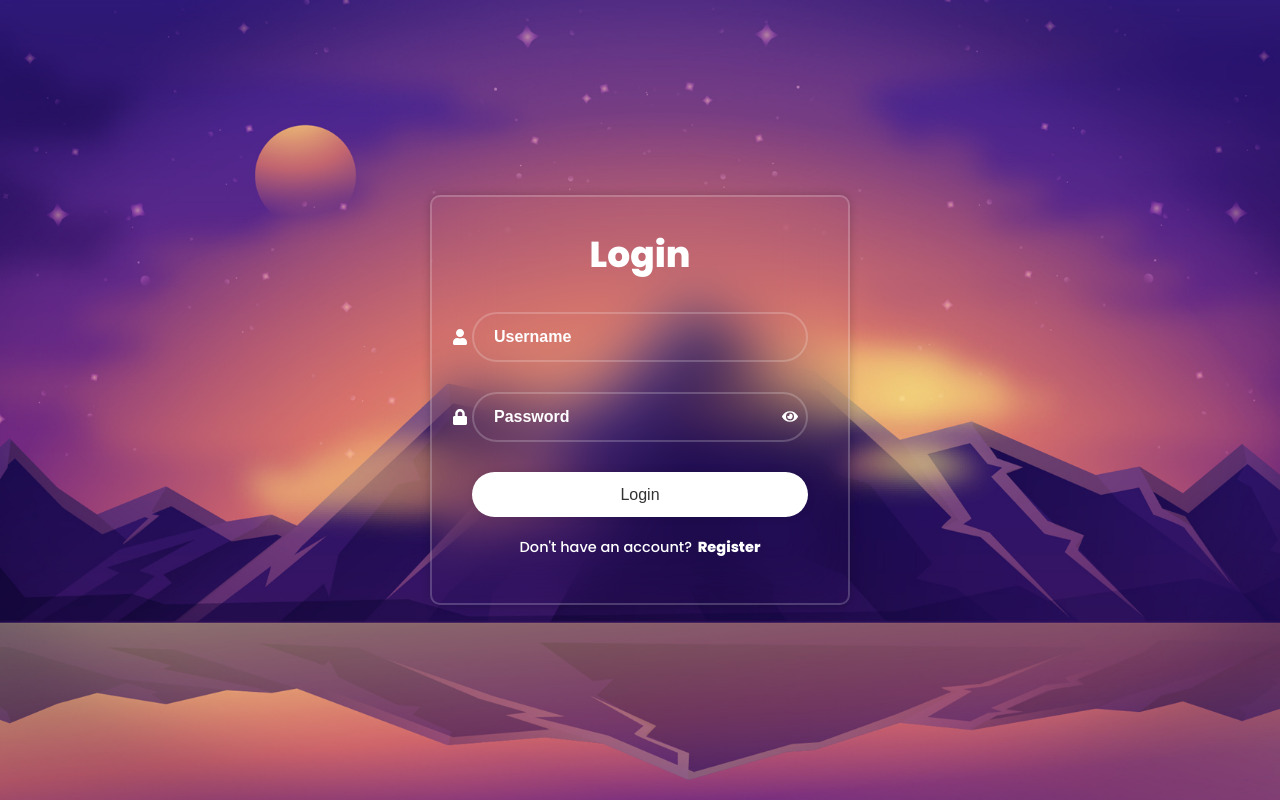
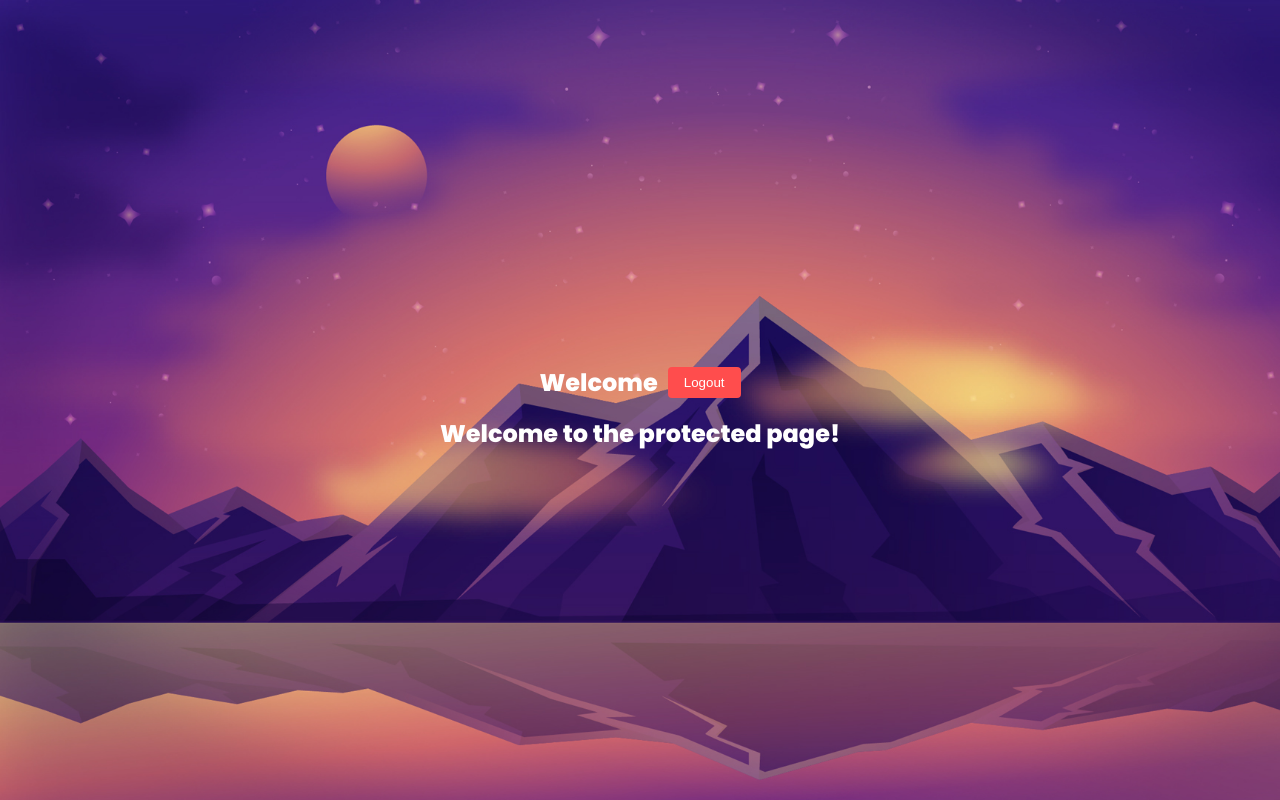
Before and after one commit to Endriti006/Movie-Library, a React (Create React App) app in the folder frontend/movie-library/: page /protected in a window 1280 px wide. Built offline with nearby package versions, Linux system fonts and the light colour scheme; sample sign-in values are in the browser's storage.

Commit message:
LogOutButton

```diff
--- a/frontend/movie-library/package.json
+++ b/frontend/movie-library/package.json
@@ -11,6 +11,7 @@
     "react": "^18.0.0",
     "react-dom": "^18.0.0",
     "react-icons": "^5.4.0",
+    "react-router-dom": "^7.0.2",
     "react-scripts": "5.0.1",
     "web-vitals": "^2.1.0"
   },
--- a/frontend/movie-library/src/App.js
+++ b/frontend/movie-library/src/App.js
@@ -1,12 +1,24 @@
-import React from 'react';
-import LoginForm from './Components/LoginForm/LoginForm';
+// App.js
+import React from "react";
+import { BrowserRouter as Router, Routes, Route, Navigate } from "react-router-dom";
+import LoginForm from "./Components/LoginForm/LoginForm";
+import ProtectedPage from "../src/Components/ProtectedPage";
 
-function App() {
-  return (
-    <div>
-      <LoginForm />
-    </div>
-  );
-}
+const App = () => {
+    const isAuthenticated = !!localStorage.getItem("token");
+
+    return (
+        <Router>
+            <Routes>
+                <Route path="/login" element={<LoginForm />} />
+                <Route
+                    path="/protected"
+                    element={isAuthenticated ? <ProtectedPage /> : <Navigate to="/login" />}
+                />
+                <Route path="*" element={<Navigate to="/login" />} />
+            </Routes>
+        </Router>
+    );
+};
 
 export default App;
--- a/frontend/movie-library/src/Components/LoginForm/LoginForm.jsx
+++ b/frontend/movie-library/src/Components/LoginForm/LoginForm.jsx
@@ -1,4 +1,5 @@
 import React, { useState } from "react";
+import { useNavigate } from "react-router-dom";
 import './LoginForm.css';
 import { FaUser, FaLock, FaEye, FaEyeSlash } from "react-icons/fa";
 import api from "../../api";
@@ -7,6 +8,7 @@ const LoginForm = () => {
     const [showPassword, setShowPassword] = useState({ password: false, confirmPassword: false });
     const [isRegister, setIsRegister] = useState(false);
     const [formData, setFormData] = useState({ username: "", password: "", confirmPassword: "" });
+    const navigate = useNavigate(); // Add navigation hook
 
     const handleTogglePassword = (field) => {
         setShowPassword((prevState) => ({ ...prevState, [field]: !prevState[field] }));
@@ -30,36 +32,30 @@ const LoginForm = () => {
 
         try {
             if (isRegister) {
-                // SIGN-UP LOGIC (Register)
                 if (formData.password !== formData.confirmPassword) {
                     alert("Passwords do not match!");
                     return;
                 }
 
                 const response = await api.post("/", {
-                    name: formData.username, // Example: using username as "name" placeholder
-                    surname: "User",         // Placeholder surname
+                    name: formData.username,
+                    surname: "User",
                     username: formData.username,
-                    email: `${formData.username}@example.com`, // Example email
+                    email: `${formData.username}@example.com`,
                     password: formData.password,
                 });
 
-                console.log("Registration Response:", response.data);
                 alert("Registration successful! Please log in.");
                 setFormData({ username: "", password: "", confirmPassword: "" });
                 setIsRegister(false);
             } else {
-                // SIGN-IN LOGIC (Login)
                 const response = await api.post("/login", {
-                    email: `${formData.username}@example.com`, // Example email format
+                    email: `${formData.username}@example.com`,
                     password: formData.password,
                 });
 
-                console.log("Login Response:", response.data);
-                alert("You are logged in!");
-
-                // Store JWT token in localStorage
                 localStorage.setItem("token", response.data.token);
+                navigate('/protected'); // Navigate to protected page after login
             }
         } catch (error) {
             console.error("Error:", error.response ? error.response.data : error.message);
--- /dev/null
+++ b/frontend/movie-library/src/Components/Navbar.css
@@ -0,0 +1,17 @@
+.navbar {
+    display: flex;
+    justify-content: space-between;
+    align-items: center;
+    padding: 1rem 2rem;
+    color: white;
+}
+
+.logout-btn {
+    background-color: #ff4d4d;
+    border: none;
+    padding: 0.5rem 1rem;
+    cursor: pointer;
+    color: white;
+    border-radius: 4px;
+    margin-left: 10px;
+}
--- /dev/null
+++ b/frontend/movie-library/src/Components/Navbar.jsx
@@ -0,0 +1,23 @@
+import React from 'react';
+import { useNavigate } from 'react-router-dom';
+import './Navbar.css'
+
+const Navbar = () => {
+    const navigate = useNavigate();
+
+    const handleLogout = () => {
+        localStorage.removeItem('token');
+        navigate('/login');
+    };
+
+    return (
+        <nav className="navbar">
+            <h1>Welcome</h1>
+            <button onClick={handleLogout} className="logout-btn">
+                Logout
+            </button>
+        </nav>
+    );
+};
+
+export default Navbar;
--- /dev/null
+++ b/frontend/movie-library/src/Components/ProtectedPage.css
@@ -0,0 +1,12 @@
+.protected-page {
+    background-image: url('./Assets/background.jpg'); /* Update with your actual image path */
+    background-size: cover;
+    height: 100vh;
+    display: flex;
+    flex-direction: column;
+    align-items: center;
+    justify-content: center;
+    color: white;
+    text-align: center;
+    width: 100vw;
+}
--- /dev/null
+++ b/frontend/movie-library/src/Components/ProtectedPage.jsx
@@ -0,0 +1,15 @@
+
+import React from 'react';
+import Navbar from './Navbar';
+import './ProtectedPage.css';
+
+const ProtectedPage = () => {
+    return (
+        <div className="protected-page">
+            <Navbar />
+            <h2>Welcome to the protected page!</h2>
+        </div>
+    );
+};
+
+export default ProtectedPage;
```
Also changed, not shown: 1 other file (tests, documents, lock files or other folders).
